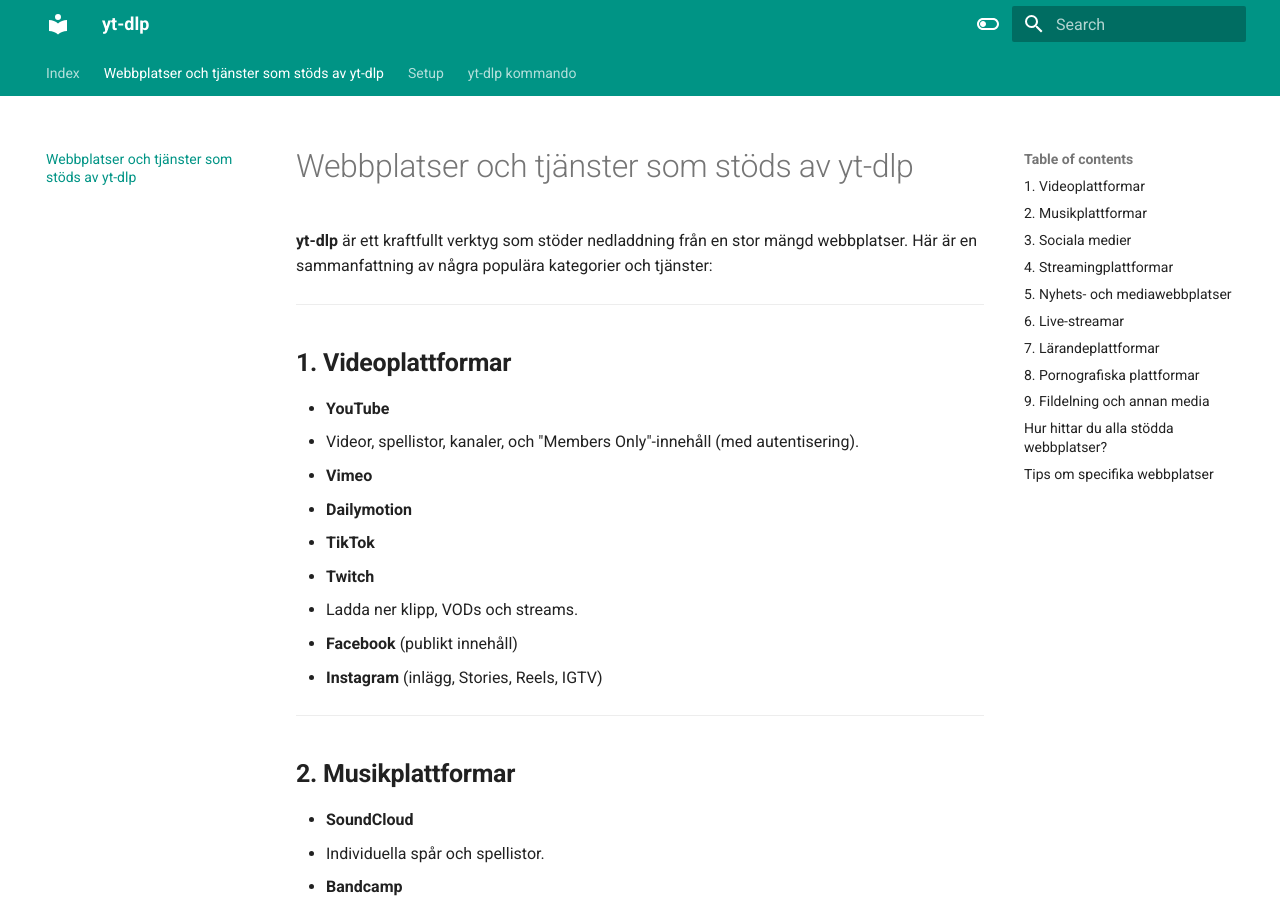
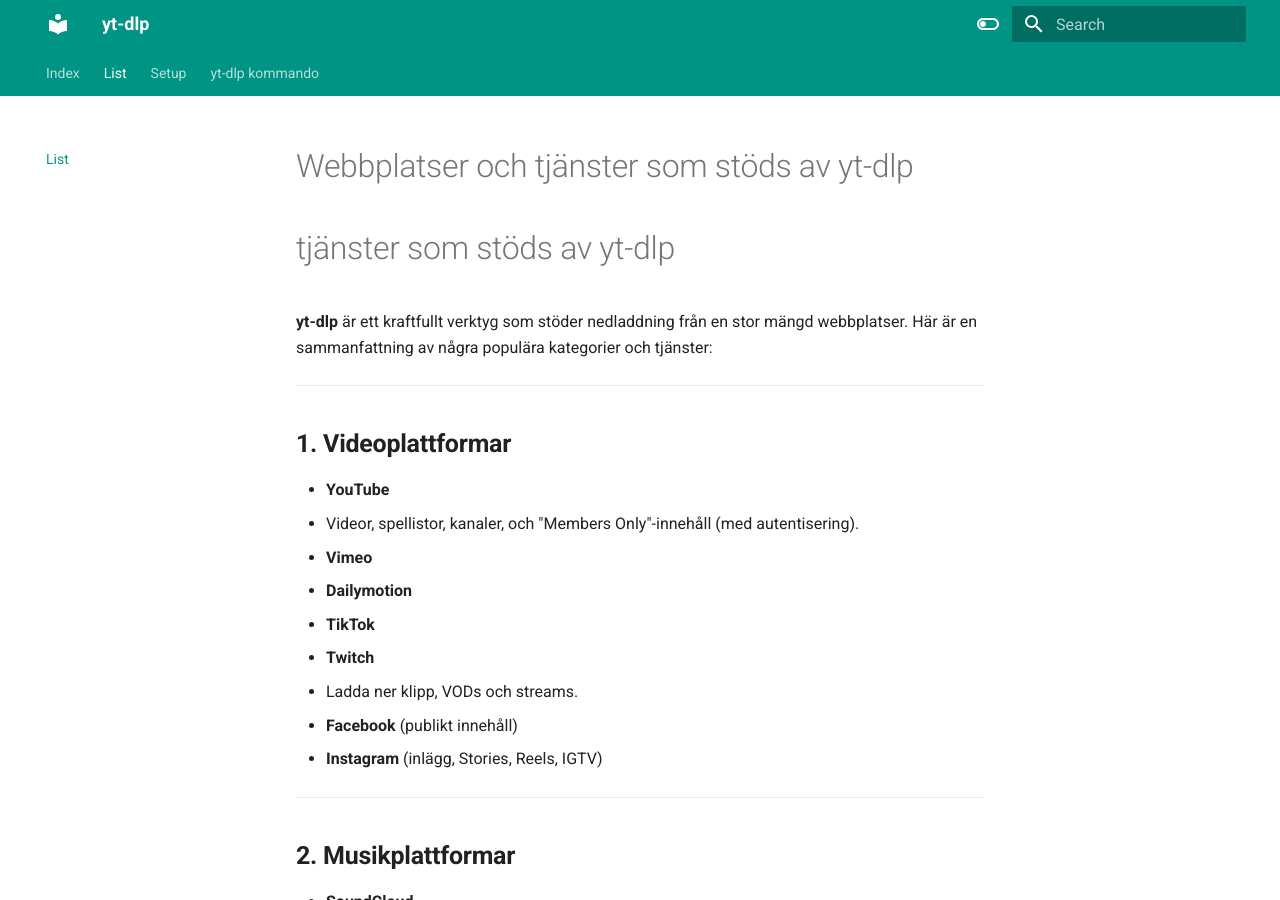
Before and after one commit to wahlstrommm/yt-dlp, an MkDocs documentation site: the page built from docs/list.md, in a window 1280 px wide and 900 px high. Built offline with MkDocs 1.6.1 and Material for MkDocs 9.7.7, drawn with Linux system fonts in a browser that asks for light colours.

Commit message:
Updated list

```diff
--- a/docs/list.md
+++ b/docs/list.md
@@ -1,4 +1,11 @@
+---
+title: "List"
+password: "list_password"
+---
+
 # Webbplatser och tjänster som stöds av yt-dlp
+
+# tjänster som stöds av yt-dlp
 
 **yt-dlp** är ett kraftfullt verktyg som stöder nedladdning från en stor mängd webbplatser. Här är en sammanfattning av några populära kategorier och tjänster:
 
```
